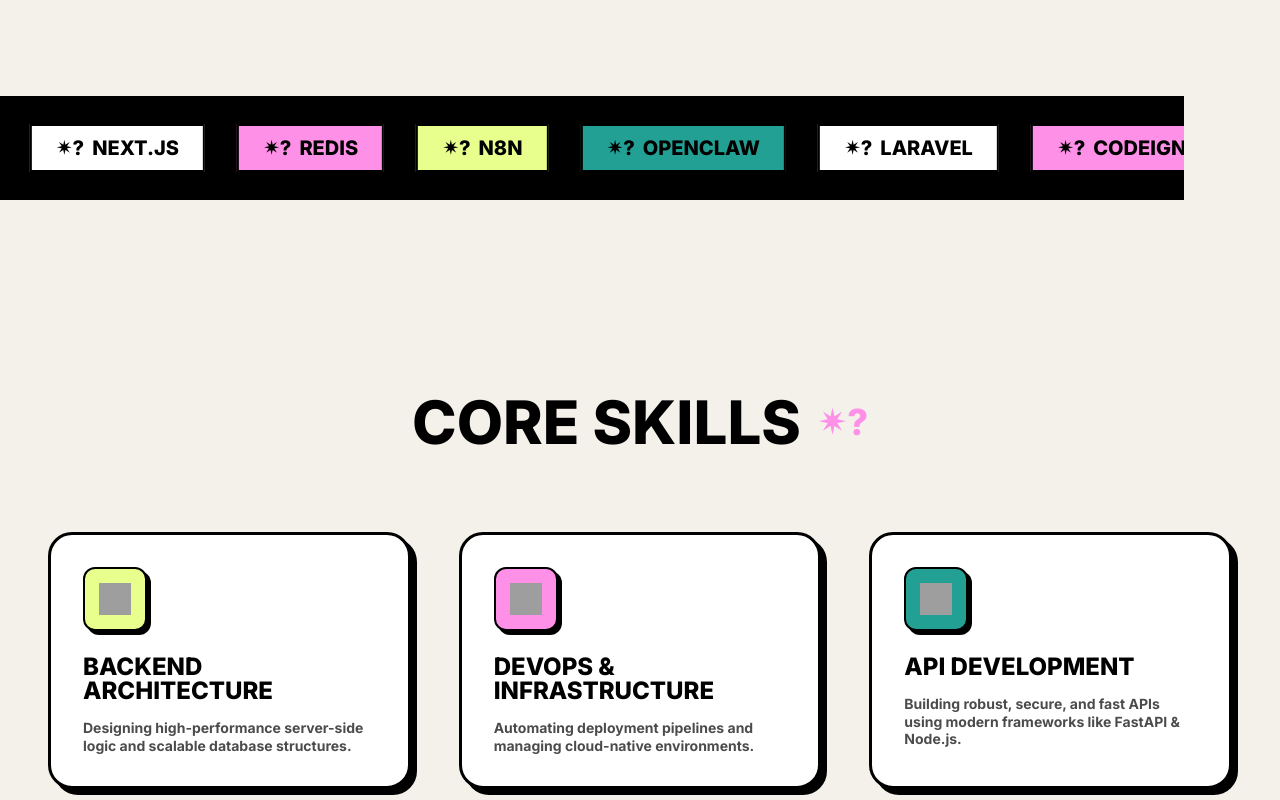
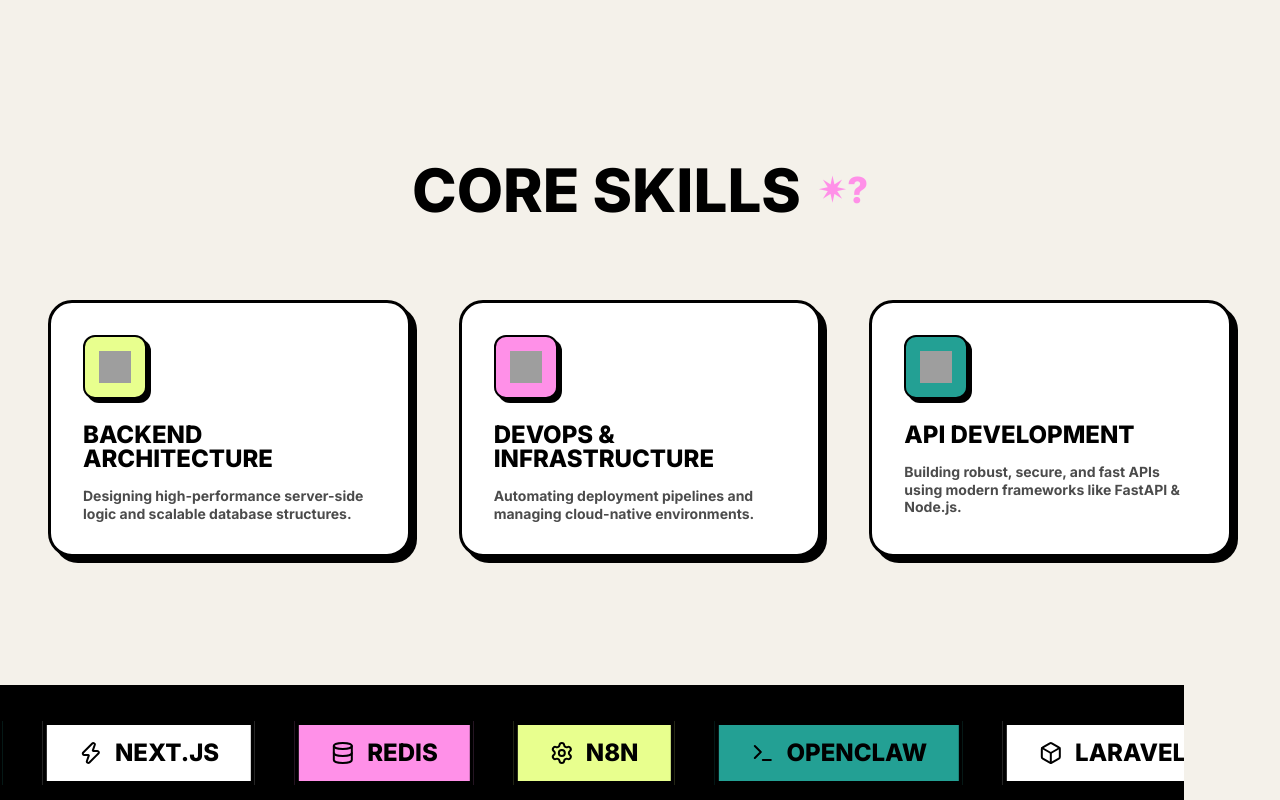
Before and after one commit to Apewww/portofolio-tailwind, a React (Create React App) app: page / in a window 1280 px wide. Shown: the part 880-1680 px from the top of the page. Built offline with nearby package versions, Linux system fonts and the light colour scheme; grey boxes are pictures that could not be loaded.

Commit message:
Update: Moved TechMarquee below skills and switched to Lucide icons

```diff
--- a/package.json
+++ b/package.json
@@ -10,6 +10,7 @@
     "@testing-library/react": "^13.4.0",
     "@testing-library/user-event": "^13.5.0",
     "framer-motion": "^11.2.10",
+    "lucide-react": "^1.14.0",
     "react": "^18.3.1",
     "react-dom": "^18.3.1",
     "react-scripts": "5.0.1",
--- a/src/App.jsx
+++ b/src/App.jsx
@@ -45,11 +45,6 @@ function App() {
       <main className="relative pt-20 pb-24 px-6 md:px-12 max-w-[1400px] mx-auto z-10">
         <Hero />
 
-        {/* Tech Marquee */}
-        <div className="w-full mt-32 mb-20 -mx-6 md:-mx-12">
-           <TechMarquee />
-        </div>
-
         <div id="skills" className="mt-48">
           <div className="flex items-center justify-center gap-4 mb-20">
             <h2 className="text-5xl md:text-6xl font-black uppercase flex items-center gap-4">
@@ -58,6 +53,11 @@ function App() {
           </div>
           <div className="grid grid-cols-1 md:grid-cols-3 gap-12">
             <Skills />
+          </div>
+
+          {/* Tech Marquee below skills */}
+          <div className="w-full mt-32 -mx-6 md:-mx-12">
+            <TechMarquee />
           </div>
         </div>
 
--- a/src/components/TechMarquee.jsx
+++ b/src/components/TechMarquee.jsx
@@ -1,36 +1,50 @@
 import React from 'react';
 import { motion } from 'framer-motion';
+import {
+  Code2,
+  Database,
+  Server,
+  Layers,
+  Cpu,
+  Globe,
+  Cloud,
+  Zap,
+  Box,
+  Terminal,
+  Settings,
+  Container
+} from 'lucide-react';
 
 const TechMarquee = () => {
   const techs = [
-    { name: 'Flask', color: 'bg-nb-yellow' },
-    { name: 'React', color: 'bg-nb-cyan' },
-    { name: 'Next.js', color: 'bg-nb-white' },
-    { name: 'Redis', color: 'bg-nb-pink' },
-    { name: 'n8n', color: 'bg-nb-yellow' },
-    { name: 'Openclaw', color: 'bg-nb-cyan' },
-    { name: 'Laravel', color: 'bg-nb-white' },
-    { name: 'Codeigniter', color: 'bg-nb-pink' },
-    { name: 'MySQL', color: 'bg-nb-yellow' },
-    { name: 'SQL Server', color: 'bg-nb-cyan' },
-    { name: 'Supabase', color: 'bg-nb-white' },
+    { name: 'Flask', color: 'bg-nb-yellow', icon: <Server size={24} /> },
+    { name: 'React', color: 'bg-nb-cyan', icon: <Layers size={24} /> },
+    { name: 'Next.js', color: 'bg-nb-white', icon: <Zap size={24} /> },
+    { name: 'Redis', color: 'bg-nb-pink', icon: <Database size={24} /> },
+    { name: 'n8n', color: 'bg-nb-yellow', icon: <Settings size={24} /> },
+    { name: 'Openclaw', color: 'bg-nb-cyan', icon: <Terminal size={24} /> },
+    { name: 'Laravel', color: 'bg-nb-white', icon: <Box size={24} /> },
+    { name: 'Codeigniter', color: 'bg-nb-pink', icon: <Cpu size={24} /> },
+    { name: 'MySQL', color: 'bg-nb-yellow', icon: <Database size={24} /> },
+    { name: 'SQL Server', color: 'bg-nb-cyan', icon: <Server size={24} /> },
+    { name: 'Supabase', color: 'bg-nb-white', icon: <Cloud size={24} /> },
   ];
 
   // Duplicate list to create a seamless loop
   const duplicatedTechs = [...techs, ...techs, ...techs];
 
   return (
-    <div className="relative w-full overflow-hidden bg-black py-6 border-y-4 border-black">
+    <div className="relative w-full overflow-hidden bg-black py-8 border-y-4 border-black">
       <motion.div
-        className="flex whitespace-nowrap gap-8 items-center"
+        className="flex whitespace-nowrap gap-10 items-center"
         animate={{
-          x: [0, -1000],
+          x: [0, -1500],
         }}
         transition={{
           x: {
             repeat: Infinity,
             repeatType: "loop",
-            duration: 20,
+            duration: 25,
             ease: "linear",
           },
         }}
@@ -38,9 +52,9 @@ const TechMarquee = () => {
         {duplicatedTechs.map((tech, index) => (
           <div
             key={index}
-            className={`inline-flex items-center gap-2 px-6 py-2 ${tech.color} border-2 border-black font-black text-xl uppercase shadow-[4px_4px_0px_0px_rgba(0,0,0,1)]`}
+            className={`inline-flex items-center gap-3 px-8 py-3 ${tech.color} border-4 border-black font-black text-2xl uppercase shadow-[6px_6px_0px_0px_rgba(0,0,0,1)]`}
           >
-            <span>✴?</span>
+            {tech.icon}
             {tech.name}
           </div>
         ))}
--- a/src/pages/Hero.jsx
+++ b/src/pages/Hero.jsx
@@ -45,7 +45,7 @@ export default function Hero() {
             >
                 <div className="relative w-full max-w-lg">
                     {/* Status Bubble / Tweet */}
-                    <div className="absolute top-[40%] -right-12 z-40 animate-bounce delay-700">
+                    <div className="absolute top-[70%] -right-12 z-40 animate-bounce delay-700">
                         <div className="bg-white nb-border nb-shadow px-6 py-3 rotate-6">
                             <p className="font-black text-lg italic">
                                 "Always Learning, always building" 🚀
```
Also changed, not shown: 1 other file (tests, documents, lock files or other folders).
